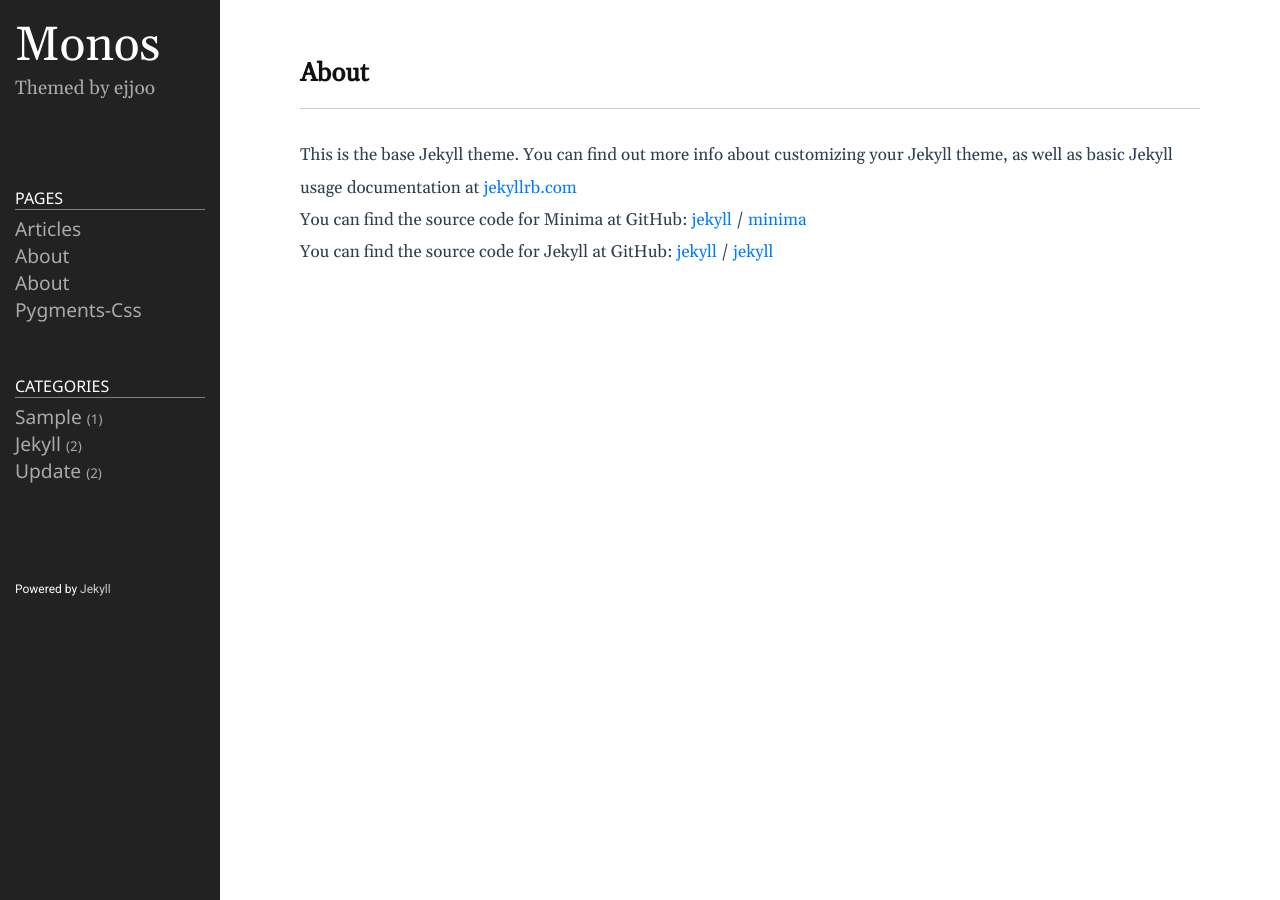
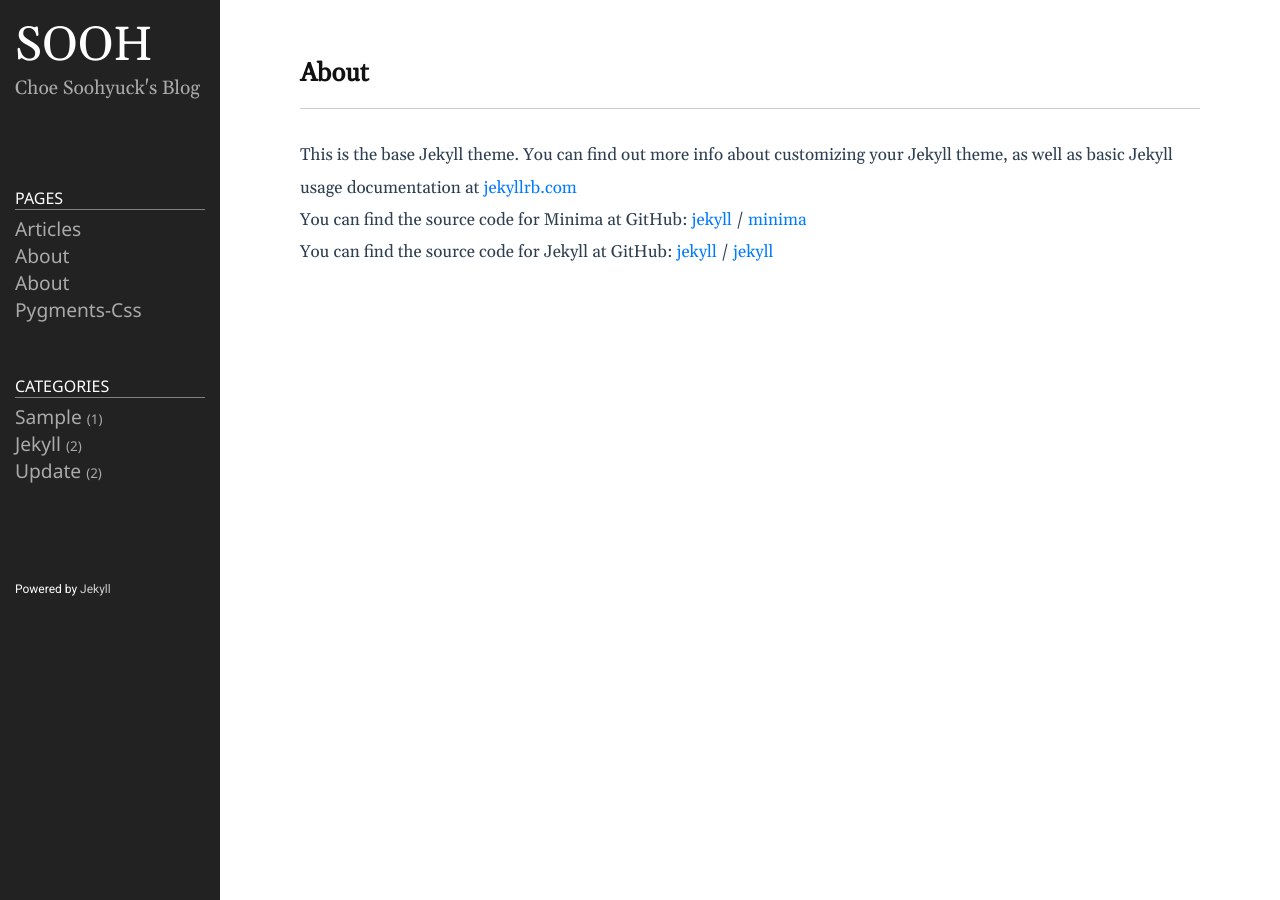
Before and after one commit to soohchoe/soohchoe.github.io, a Jekyll site: the page built from about.markdown, in a window 1280 px wide. Built offline with Jekyll 4.4.1, drawn with Linux system fonts in a browser that asks for light colours.

Commit message:
Initial commit

```diff
--- a/404.html
+++ b/404.html
@@ -1,7 +1,3 @@
----
-permalink: /404.html
-layout: default
----
 
 <style type="text/css" media="screen">
   .container {
--- a/_config.yml
+++ b/_config.yml
@@ -18,13 +18,13 @@
 # You can create any custom variable you would like, and they will be accessible
 # in the templates via {{ site.myvariable }}.
 
-title: Monos
-email: ejjoo7994@gmail.com
+title: SOOH
+email: soohchoe@gmail.com
 description: >- # this means to ignore newlines until "baseurl:"
-  Themed by ejjoo
+  Choe Soohyuck's Blog
 # baseurl: "/" # the subpath of your site, e.g. /blog
 # url: "http://ejjoo.github.io" # the base hostname & protocol for your site, e.g. http://example.com
-github_username: ejjoo
+github_username: soohchoe
 highlighter: rouge
 svg:
   optimize: true
```
